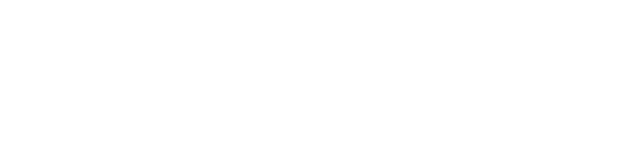
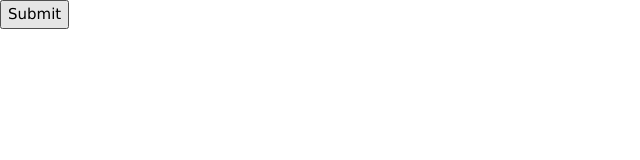
Before and after one commit to victorlenz/JobTest, a website: page public/index.html in a window 1280 px wide. Shown: the whole page, without its empty margins (0-640 px from the left). Drawn offline with nearby package versions, Linux system fonts and the light colour scheme.

Commit message:
cleaned html file

```diff
--- a/public/index.html
+++ b/public/index.html
@@ -5,6 +5,9 @@
 <meta name="viewport" content="width=device-width, initial-scale=1">
 <link rel="stylesheet" href="https://www.w3schools.com/w3css/4/w3.css">
 <body>
+    <form action="/download" method="GET">
+    <input type="submit">
 
+    </form>
 </body>
 </html>
```
